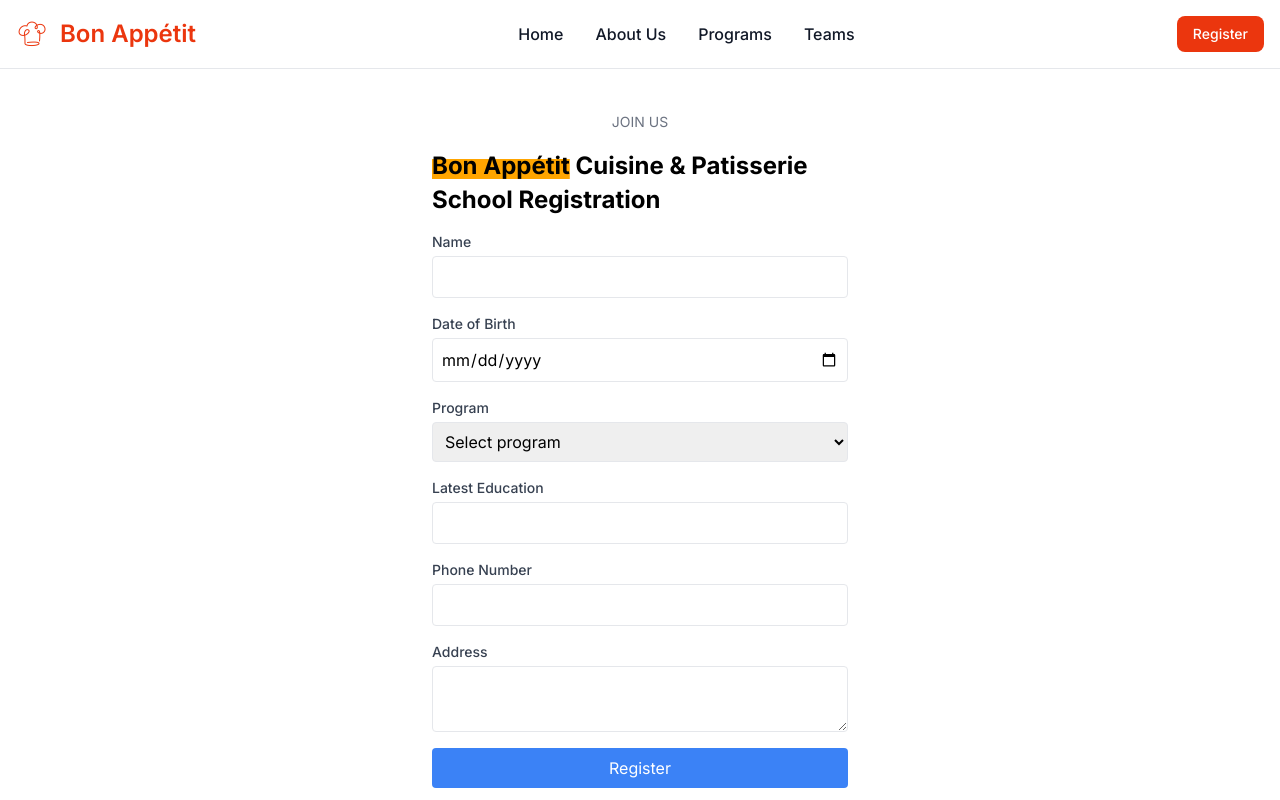
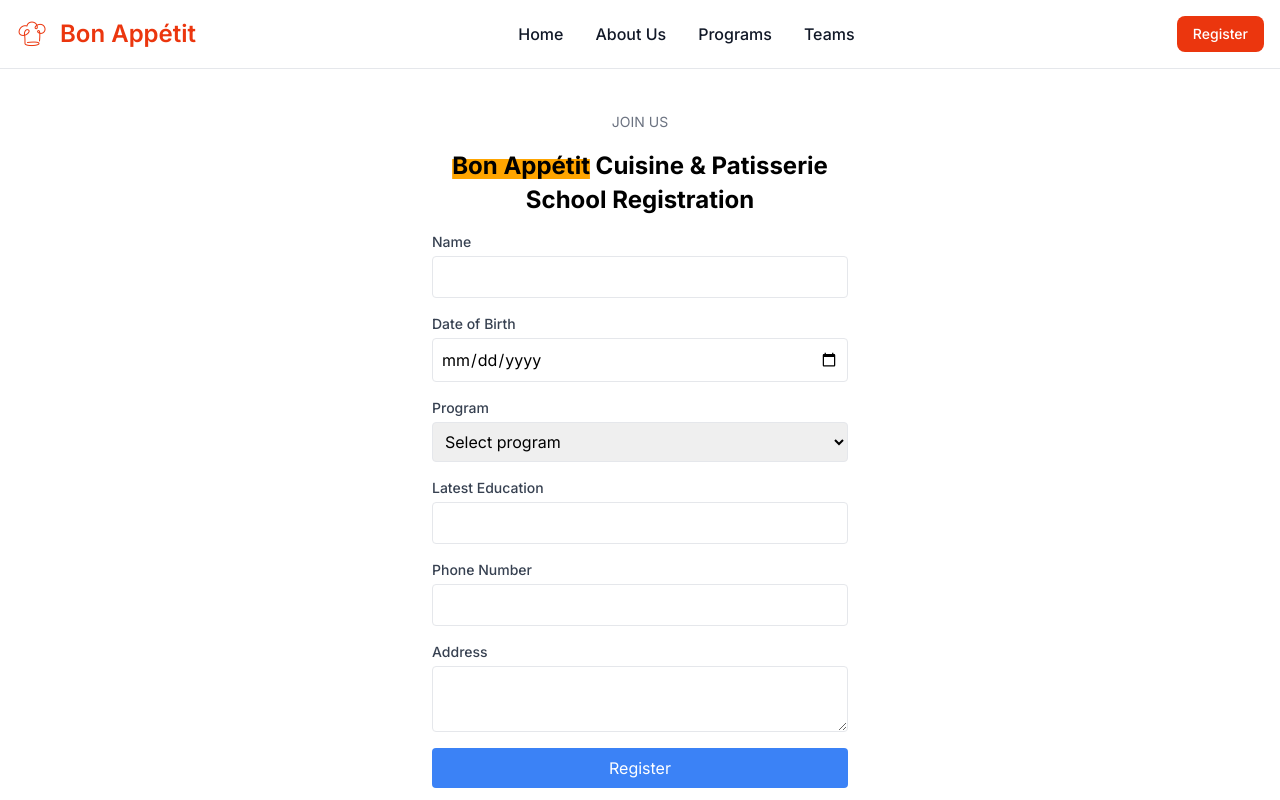
Before and after one commit to yeef93/company-profile, a Next.js app: page /register in a window 1280 px wide. Shown: the top 800 px of the page. Built offline with nearby package versions, Linux system fonts and the light colour scheme.

Commit message:
feat:styleregisterform

```diff
--- a/app/components/RegistrationForm/index.tsx
+++ b/app/components/RegistrationForm/index.tsx
@@ -36,7 +36,7 @@
 
   return (
     <div className="max-w-md mx-auto p-4">
-      <h2 className="text-2xl font-bold mb-4">
+      <h2 className="text-2xl font-bold mb-4 text-center">
         <span className="highlight">Bon Appétit</span> Cuisine & Patisserie
         School Registration
       </h2>
```
